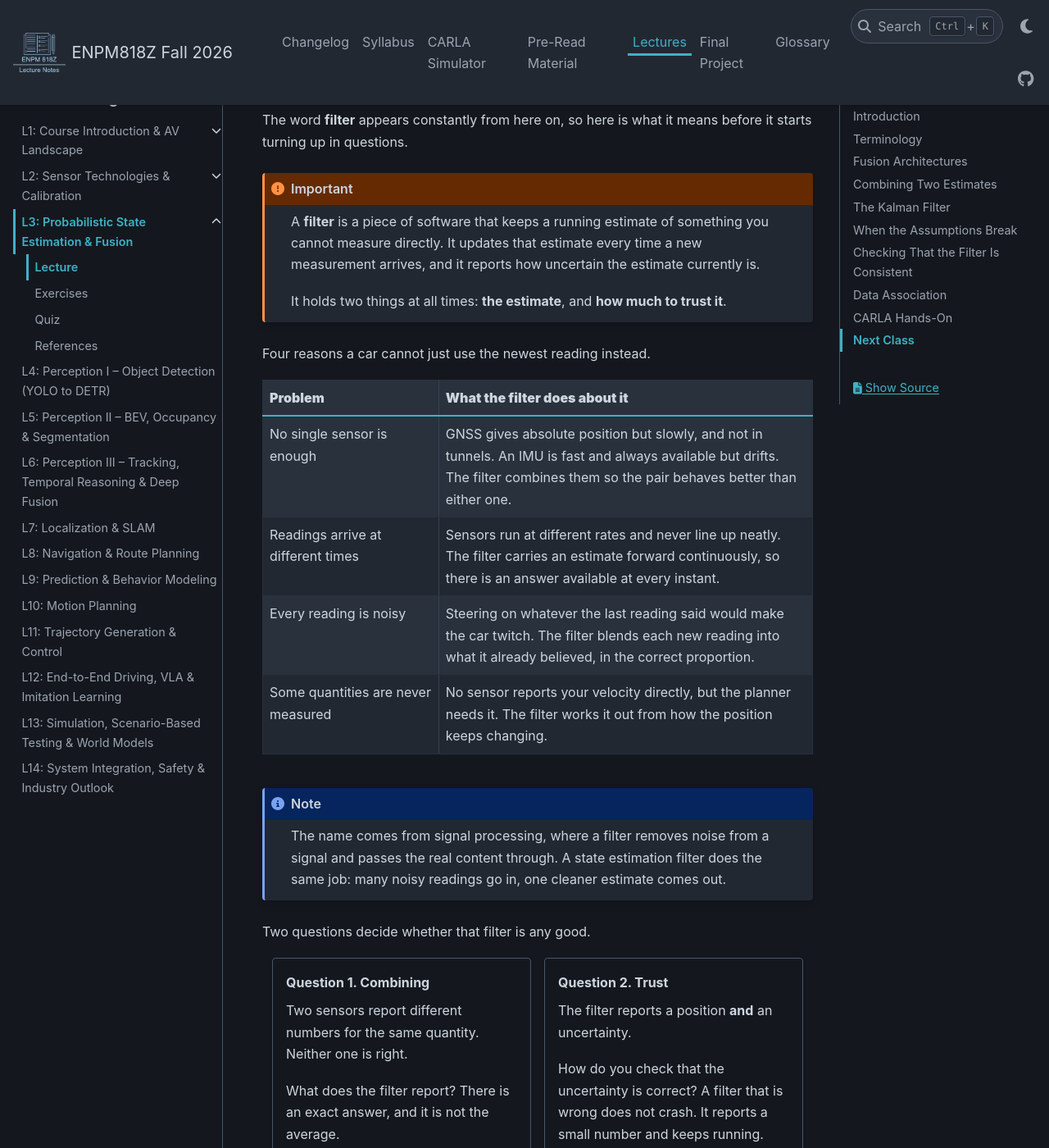
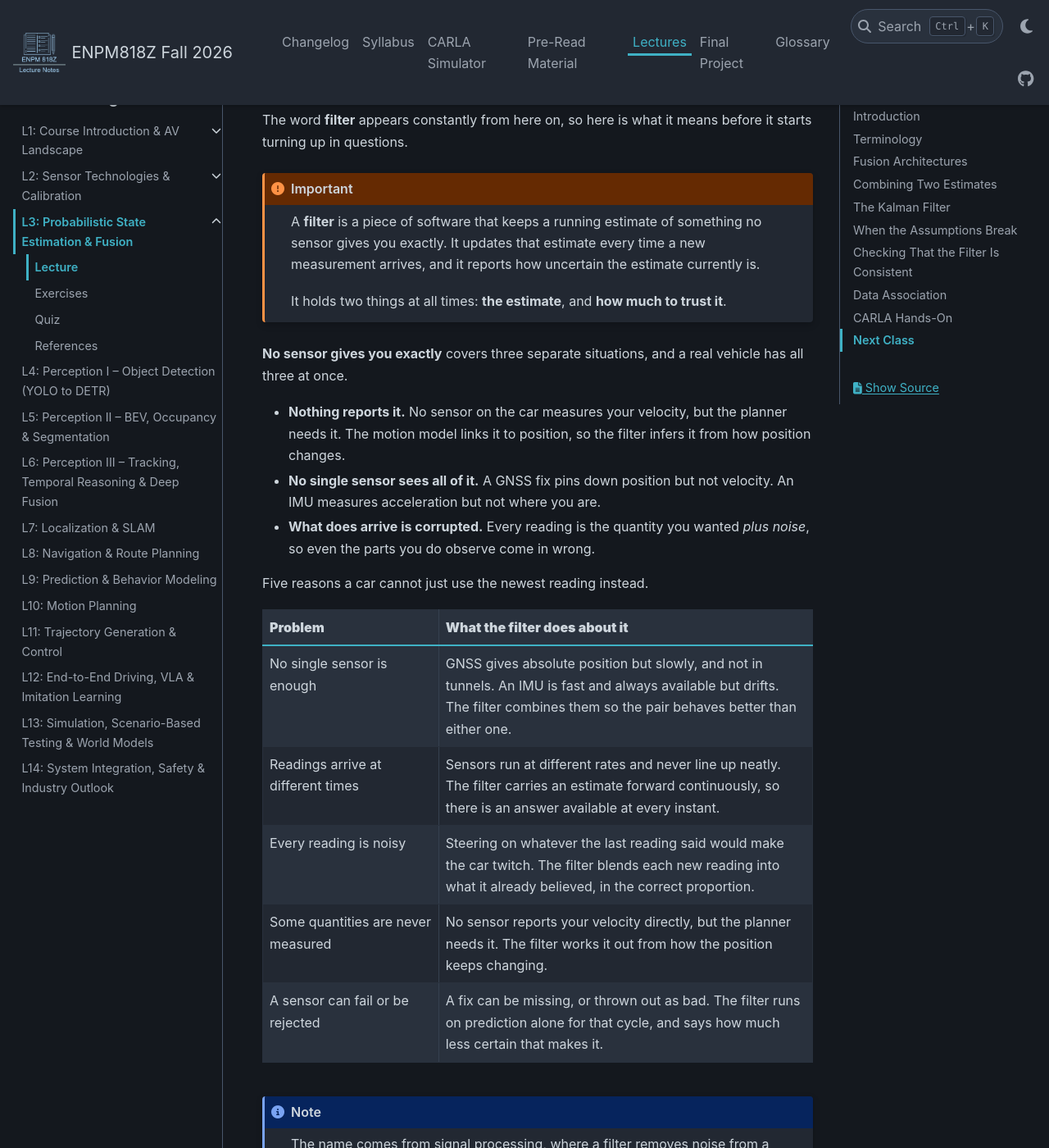
Before and after one commit to zeidk/enpm818z-fall-2026-docs, a Sphinx documentation site: the page built from docs/source/lectures/lecture3/l3_lecture.rst, in a window 1280 px wide and 1400 px high, scrolled down 1392 px. Shown: the whole window at 82% size. Built offline with Sphinx 7.4.7 and the PyData theme 0.15.4, drawn with Linux system fonts in a browser that asks for light colours; some of the changed text lies outside the part shown.

Commit message:
updated lecture 3 docs

```diff
--- a/docs/source/lectures/lecture3/l3_lecture.rst
+++ b/docs/source/lectures/lecture3/l3_lecture.rst
@@ -63,14 +63,25 @@ means before it starts turning up in questions.
 .. important::
 
    A **filter** is a piece of software that keeps a running estimate of
-   something you cannot measure directly. It updates that estimate every
+   something no sensor gives you exactly. It updates that estimate every
    time a new measurement arrives, and it reports how uncertain the estimate
    currently is.
 
    It holds two things at all times: **the estimate**, and **how much to
    trust it**.
 
-Four reasons a car cannot just use the newest reading instead.
+**No sensor gives you exactly** covers three separate situations, and a real
+vehicle has all three at once.
+
+- **Nothing reports it.** No sensor on the car measures your velocity, but
+  the planner needs it. The motion model links it to position, so the filter
+  infers it from how position changes.
+- **No single sensor sees all of it.** A GNSS fix pins down position but not
+  velocity. An IMU measures acceleration but not where you are.
+- **What does arrive is corrupted.** Every reading is the quantity you wanted
+  *plus noise*, so even the parts you do observe come in wrong.
+
+Five reasons a car cannot just use the newest reading instead.
 
 .. list-table::
    :widths: 32 68
@@ -94,6 +105,10 @@ Four reasons a car cannot just use the newest reading instead.
    * - Some quantities are never measured
      - No sensor reports your velocity directly, but the planner needs it.
        The filter works it out from how the position keeps changing.
+   * - A sensor can fail or be rejected
+     - A fix can be missing, or thrown out as bad. The filter runs on
+       prediction alone for that cycle, and says how much less certain that
+       makes it.
 
 .. note::
 
@@ -903,7 +918,7 @@ frame, with covariance
 
    The filter is claiming: given the model, there is a 95% probability that
    the vehicle is inside an ellipse centred on (12.4, 3.1) with semi-axes of
-   **1.22 m across and 1.96 m along**.
+   **1.22 m along and 1.96 m across**.
 
    The first three words carry the weight. **Given the model.**
 
@@ -1362,9 +1377,9 @@ number. The result is the Kalman filter.
 What You Are Estimating
 ~~~~~~~~~~~~~~~~~~~~~~~
 
-The **state**, written :math:`\mathbf{x}`, is the list of quantities you
-want to know but cannot read directly off a sensor. For a vehicle moving in
-a plane:
+The **state**, written :math:`\mathbf{x}`, is the list of quantities the
+filter tracks: everything you need to know, whether or not a sensor reports
+it. For a vehicle moving in a plane:
 
 .. math::
 
@@ -1719,7 +1734,7 @@ linear estimator. No other algorithm achieves a lower mean squared error.
    target and examining the spread, as in :ref:`l3-variance`. :math:`Q`
    cannot be measured, because it describes how wrong your model of the
    world is, and if you knew that you would have used a better model.
-   **:math:`Q` is the parameter you are most likely to get wrong, and
+   :math:`Q` **is the parameter you are most likely to get wrong, and
    getting it wrong is what makes a filter overconfident.**
 
 
```
Also changed, not shown: other parts of docs/source/lectures/lecture3/l3_lecture.rst (+1 -1 lines).
